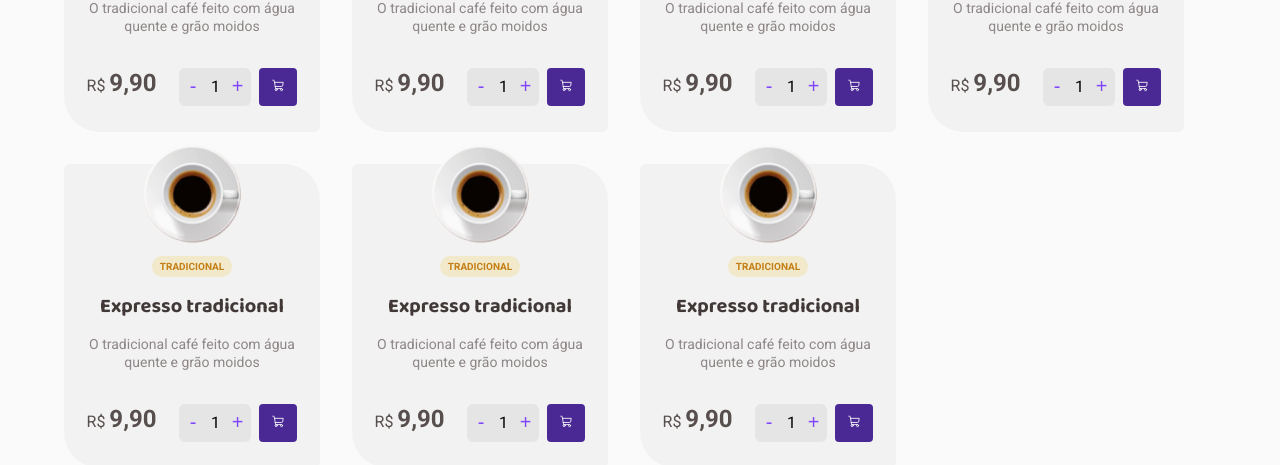
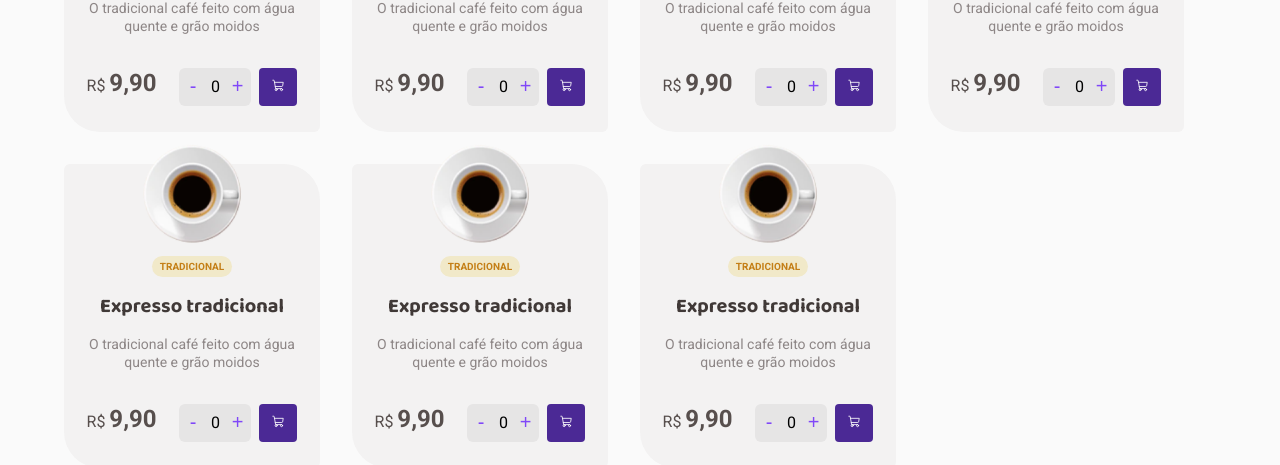
Before and after one commit to AguiarIsaac/CoffeeDelivery, a React (Vite) app: page /home in a window 1280 px wide. Shown: the part 1150-1615 px from the top of the page. Built offline with nearby package versions, Linux system fonts and the light colour scheme.

Commit message:
teste de logica

```diff
--- a/src/pages/home/components/Card/index.tsx
+++ b/src/pages/home/components/Card/index.tsx
@@ -1,8 +1,21 @@
 import { CardContent, CounterCard, Description, Tags, Title, BuyContent, Counter } from "./style"
 import expresso from '../../../../assets/img/coffees/expresso.svg'
 import {  ShoppingCart } from "phosphor-react"
+import { useState } from "react"
 
 export function Card() {
+
+  const [quantity, setQuantity] = useState(0)
+
+  function handleClickRemove() {
+    if (quantity > 0) {
+      setQuantity(quantity - 1)
+    }
+  }
+
+  function handleClickAdd() {
+    setQuantity(quantity + 1)
+  }
     return (
         <CardContent>
             <img src={expresso} alt="Café expresso" />
@@ -15,9 +28,9 @@ export function Card() {
 
                 <CounterCard>
                     <Counter>
-                      <button>-</button>
-                      <p>1</p>
-                      <button>+</button>
+                      <button onClick={handleClickRemove}>-</button>
+                      <p>{quantity}</p>
+                      <button onClick={handleClickAdd}>+</button>
                     </Counter>
 
                   <button id="Cart">
```
